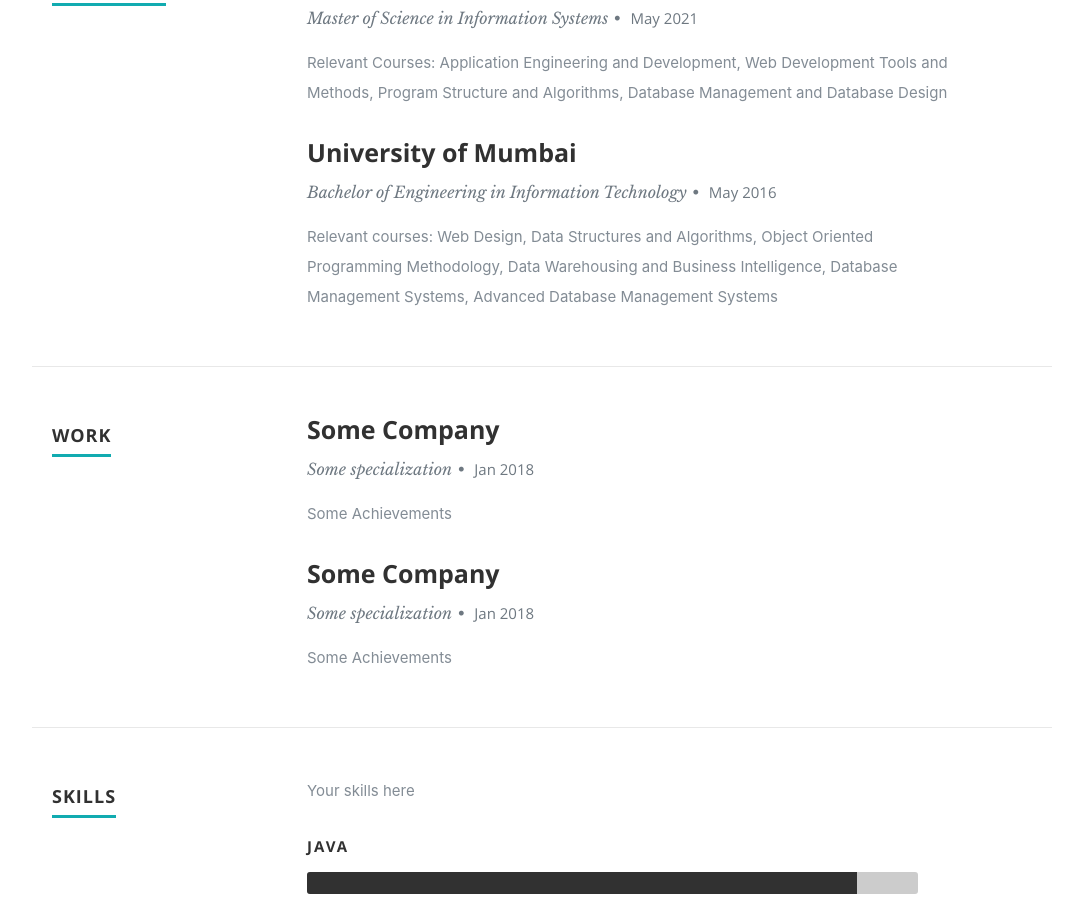
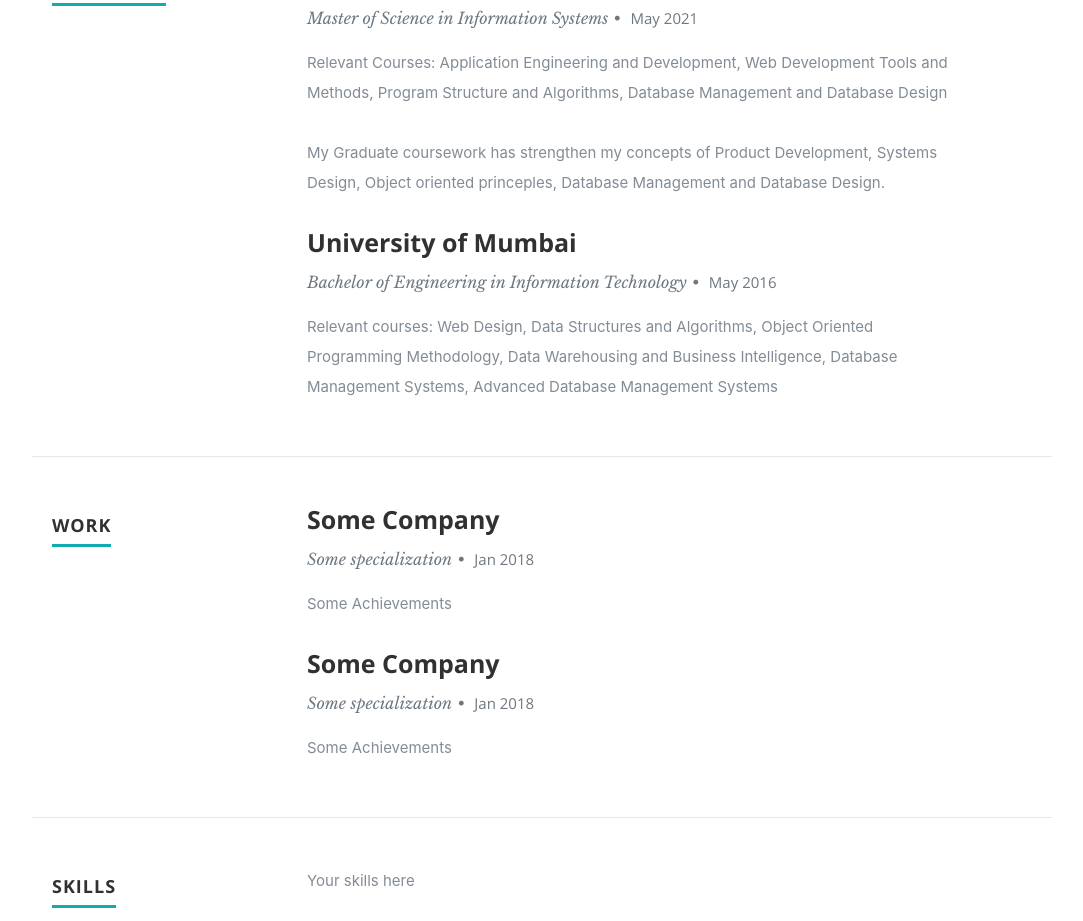
Before and after one commit to AishwaryaSawant/Portfolio, a React (Create React App) app: page / in a window 1280 px wide. Shown: the part 1340-2261 px from the top of the page, without its empty margins (98-1181 px from the left). Built offline with nearby package versions, Linux system fonts and the light colour scheme.

Commit message:
Adding About master's course

```diff
--- a/src/components/Resume.js
+++ b/src/components/Resume.js
@@ -23,6 +23,9 @@ export default  class Resume extends Component {
                           <span>&bull;</span> <em className="date">{item.MonthOfPassing} {item.YearOfPassing}</em></p>
                           <p>
                           {item.Achievements}
+                          </p>
+                          <p>
+                            {item.AboutEdu}
                           </p>
                        </div>
                     </div>
```
